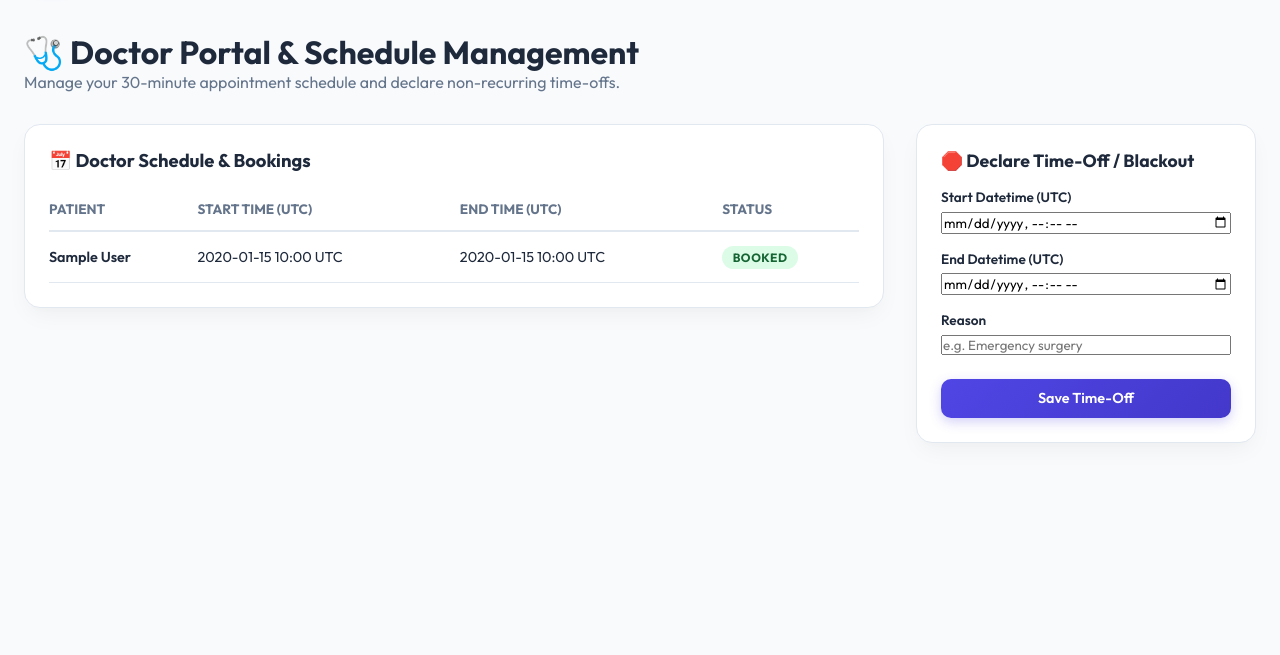
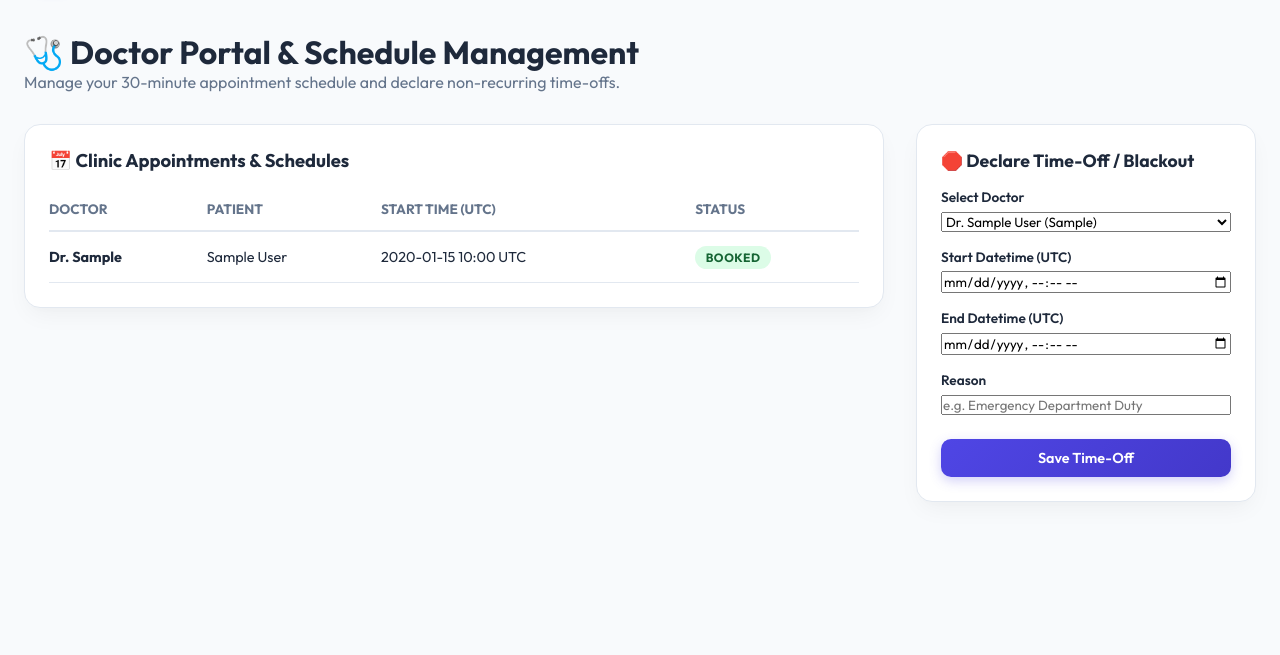
Before and after one commit to Mercy-line/AppointmentGuard, a Django app: page /doctor-dashboard/ in a window 1280 px wide. Shown: the part 68-723 px from the top of the page. Run offline with Django 4.2, Linux system fonts and the light colour scheme; tables that the repository leaves empty hold one stand-in row (values such as "Sample post").

Commit message:
add a doctor selector and blacout conflict handling

```diff
--- a/appointments/views.py
+++ b/appointments/views.py
@@ -46,18 +46,18 @@ def doctor_dashboard_view(request):
     """
     Doctor Portal View for inspecting appointments and declaring time-offs.
     """
-    if request.user.is_authenticated:
-        if hasattr(request.user, 'doctor_profile'):
-            doctor = request.user.doctor_profile
-            appointments = Appointment.objects.filter(doctor=doctor).select_related('patient').order_by('start_time')
-        else:
-            appointments = Appointment.objects.all().select_related('patient', 'doctor', 'doctor__user').order_by('start_time')
+    doctors = Doctor.objects.all().select_related('user')
+
+    if request.user.is_authenticated and hasattr(request.user, 'doctor_profile'):
+        doctor = request.user.doctor_profile
+        appointments = Appointment.objects.filter(doctor=doctor).select_related('patient', 'doctor', 'doctor__user').order_by('start_time')
     else:
         appointments = Appointment.objects.all().select_related('patient', 'doctor', 'doctor__user').order_by('start_time')
 
     needs_reschedule_count = appointments.filter(status=AppointmentStatus.NEEDS_RESCHEDULE).count()
 
     return render(request, 'doctor_dashboard.html', {
+        'doctors': doctors,
         'appointments': appointments,
         'needs_reschedule_count': needs_reschedule_count
     })
@@ -69,16 +69,19 @@ def add_doctor_time_off_view(request):
     Automatically flags conflicting existing bookings with NEEDS_RESCHEDULE (Patterns B & C).
     """
     if request.method == 'POST':
+        doctor_id = request.POST.get('doctor_id')
         start_str = request.POST.get('start_datetime')
         end_str = request.POST.get('end_datetime')
         reason = request.POST.get('reason', '')
 
-        if request.user.is_authenticated and hasattr(request.user, 'doctor_profile'):
-            doctor = request.user.doctor_profile
-        else:
-            doctor = Doctor.objects.first()
+        try:
+            if doctor_id:
+                doctor = Doctor.objects.get(id=doctor_id)
+            elif request.user.is_authenticated and hasattr(request.user, 'doctor_profile'):
+                doctor = request.user.doctor_profile
+            else:
+                doctor = Doctor.objects.first()
 
-        try:
             start_dt = timezone.make_aware(datetime.fromisoformat(start_str), timezone.utc)
             end_dt = timezone.make_aware(datetime.fromisoformat(end_str), timezone.utc)
 
@@ -92,7 +95,7 @@ def add_doctor_time_off_view(request):
             if flagged_count > 0:
                 messages.warning(request, f"Time-off created. ⚠️ {flagged_count} conflicting appointment(s) flagged as NEEDS_RESCHEDULE for patient notification.")
             else:
-                messages.success(request, "Time-off blackout period added successfully with zero appointment conflicts.")
+                messages.success(request, f"Time-off blackout created for {doctor}. Zero conflicts found.")
         except Exception as e:
             messages.error(request, f"Error creating time-off: {str(e)}")
 
--- a/templates/doctor_dashboard.html
+++ b/templates/doctor_dashboard.html
@@ -10,7 +10,7 @@
 
 {% if messages %}
     {% for msg in messages %}
-        <div class="card" style="margin-bottom: 1.5rem; background: #e0f2fe; color: #0369a1; border-color: #bae6fd;">
+        <div class="card" style="margin-bottom: 1.5rem; background: {% if 'warning' in msg.tags %}#fef3c7{% elif 'error' in msg.tags %}#fee2e2{% else %}#e0f2fe{% endif %}; color: {% if 'warning' in msg.tags %}#92400e{% elif 'error' in msg.tags %}#991b1b{% else %}#0369a1{% endif %}; border-color: var(--border-color);">
             {{ msg }}
         </div>
     {% endfor %}
@@ -19,23 +19,23 @@
 <div style="display: grid; grid-template-columns: 1fr 340px; gap: 2rem;">
     <div>
         <div class="card">
-            <h3 style="font-size: 1.15rem; font-weight: 700; margin-bottom: 1rem;">📅 Doctor Schedule & Bookings</h3>
+            <h3 style="font-size: 1.15rem; font-weight: 700; margin-bottom: 1rem;">📅 Clinic Appointments & Schedules</h3>
             {% if appointments %}
                 <table style="width: 100%; border-collapse: collapse; text-align: left;">
                     <thead>
                         <tr style="border-bottom: 2px solid var(--border-color); font-size: 0.85rem; color: var(--text-muted);">
+                            <th style="padding: 0.75rem 0;">DOCTOR</th>
                             <th style="padding: 0.75rem 0;">PATIENT</th>
                             <th style="padding: 0.75rem 0;">START TIME (UTC)</th>
-                            <th style="padding: 0.75rem 0;">END TIME (UTC)</th>
                             <th style="padding: 0.75rem 0;">STATUS</th>
                         </tr>
                     </thead>
                     <tbody>
                         {% for appt in appointments %}
                             <tr style="border-bottom: 1px solid var(--border-color); font-size: 0.9rem;">
-                                <td style="padding: 0.85rem 0; font-weight: 600;">{{ appt.patient.get_full_name|default:appt.patient.username }}</td>
+                                <td style="padding: 0.85rem 0; font-weight: 700;">Dr. {{ appt.doctor.user.first_name|default:appt.doctor.user.username }}</td>
+                                <td style="padding: 0.85rem 0;">{{ appt.patient.get_full_name|default:appt.patient.username }}</td>
                                 <td style="padding: 0.85rem 0;">{{ appt.start_time|date:"Y-m-d H:i" }} UTC</td>
-                                <td style="padding: 0.85rem 0;">{{ appt.end_time|date:"Y-m-d H:i" }} UTC</td>
                                 <td style="padding: 0.85rem 0;"><span class="badge badge-{{ appt.status|lower }}">{{ appt.status }}</span></td>
                             </tr>
                         {% endfor %}
@@ -54,6 +54,14 @@
                 {% csrf_token %}
                 <div style="display: flex; flex-direction: column; gap: 1rem;">
                     <div style="display: flex; flex-direction: column; gap: 0.35rem;">
+                        <label style="font-size: 0.85rem; font-weight: 600;">Select Doctor</label>
+                        <select name="doctor_id" class="form-control" required>
+                            {% for doc in doctors %}
+                                <option value="{{ doc.id }}">Dr. {{ doc.user.get_full_name|default:doc.user.username }} ({{ doc.specialization }})</option>
+                            {% endfor %}
+                        </select>
+                    </div>
+                    <div style="display: flex; flex-direction: column; gap: 0.35rem;">
                         <label style="font-size: 0.85rem; font-weight: 600;">Start Datetime (UTC)</label>
                         <input type="datetime-local" name="start_datetime" class="form-control" required>
                     </div>
@@ -63,7 +71,7 @@
                     </div>
                     <div style="display: flex; flex-direction: column; gap: 0.35rem;">
                         <label style="font-size: 0.85rem; font-weight: 600;">Reason</label>
-                        <input type="text" name="reason" class="form-control" placeholder="e.g. Emergency surgery" required>
+                        <input type="text" name="reason" class="form-control" placeholder="e.g. Emergency Department Duty" required>
                     </div>
                     <button type="submit" class="btn btn-primary" style="width: 100%; margin-top: 0.5rem;">Save Time-Off</button>
                 </div>
```
